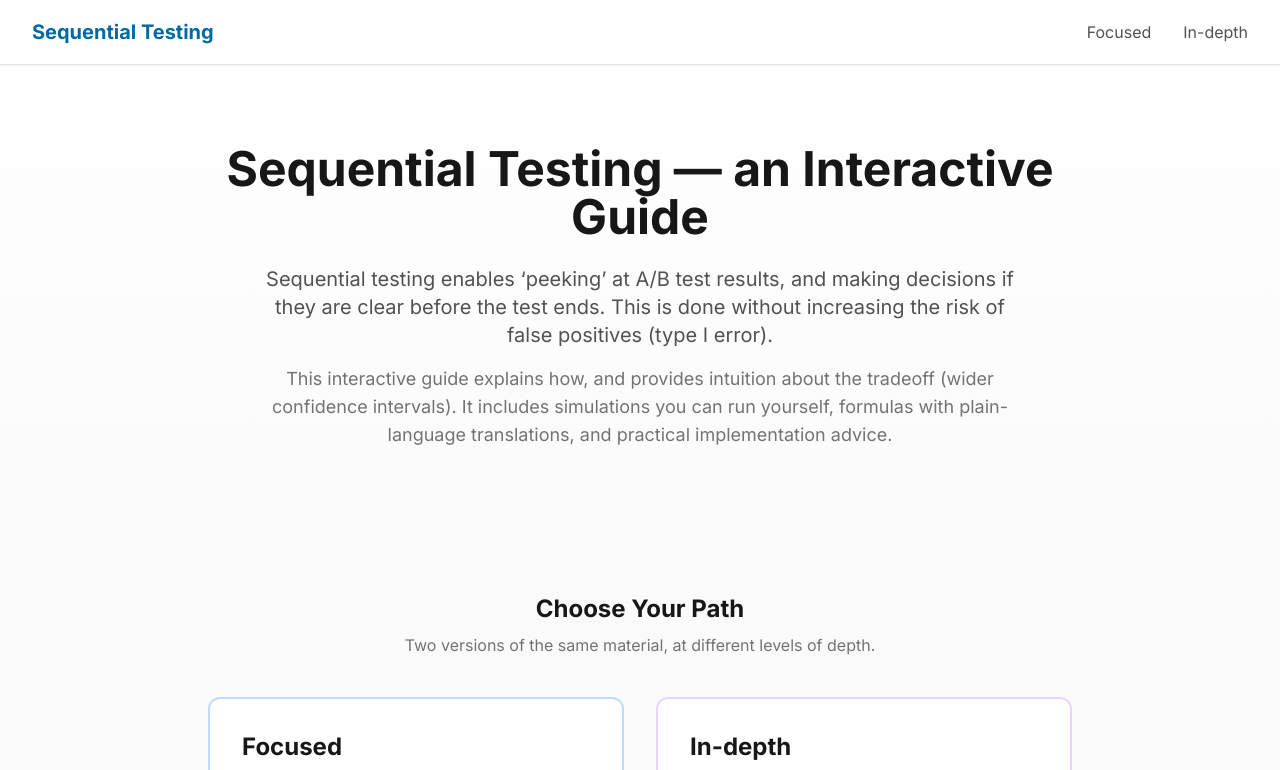
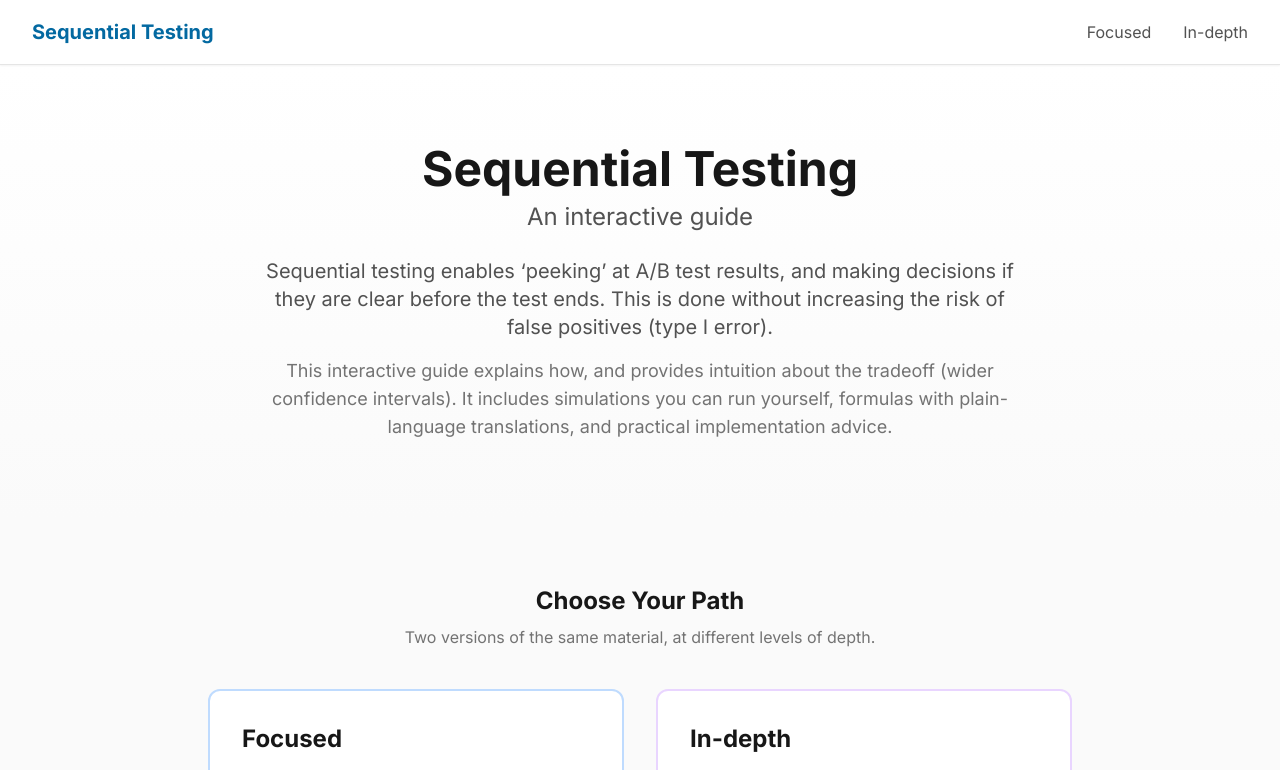
Before and after one commit to n-levy/sequential_testing, a Next.js app in the folder site/: page / in a window 1280 px wide. Shown: the top 770 px of the page. Built offline with nearby package versions, Linux system fonts and the light colour scheme.

Commit message:
Split home page title into title + subtitle

```diff
--- a/site/app/page.tsx
+++ b/site/app/page.tsx
@@ -9,9 +9,12 @@
         {/* Hero */}
         <section className="py-20 bg-gradient-to-b from-white to-neutral-50">
           <div className="max-w-4xl mx-auto px-4 text-center">
-            <h1 className="text-5xl font-bold text-neutral-900 mb-6">
-              Sequential Testing &mdash; an Interactive Guide
+            <h1 className="text-5xl font-bold text-neutral-900 mb-2">
+              Sequential Testing
             </h1>
+            <p className="text-2xl text-neutral-600 mb-6">
+              An interactive guide
+            </p>
             <p className="text-xl text-neutral-600 mb-4 max-w-3xl mx-auto">
               Sequential testing enables &lsquo;peeking&rsquo; at A/B test results, and making
               decisions if they are clear before the test ends. This is done without increasing
```
